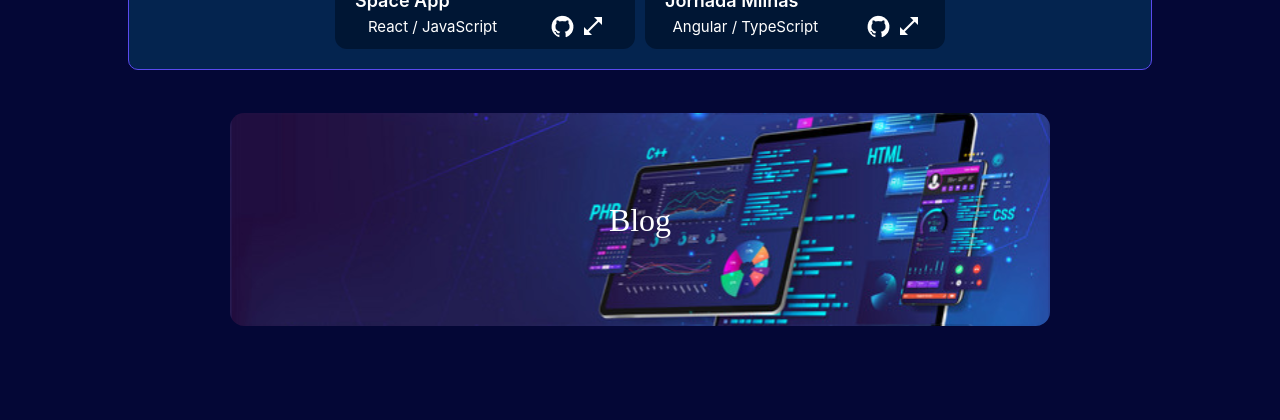
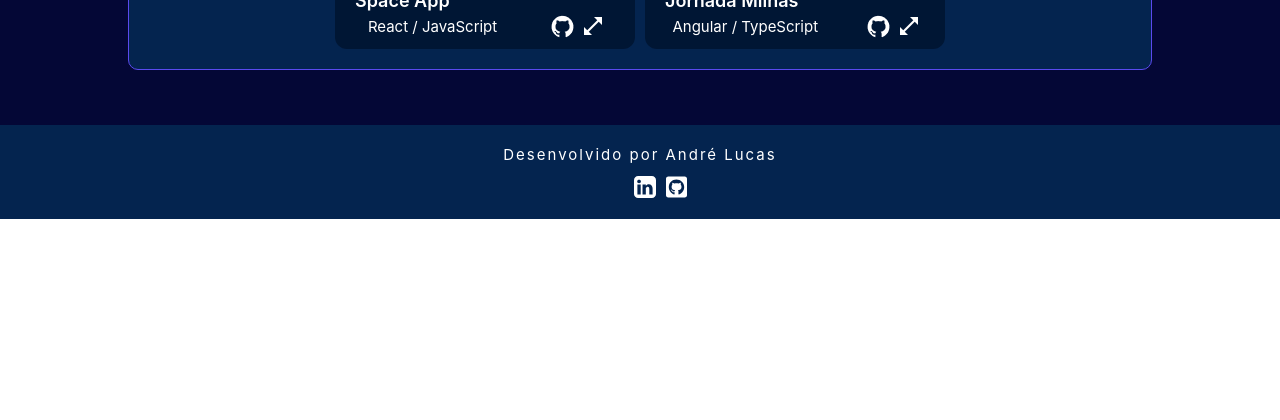
Before and after one commit to andrelucca99/new_portfolio, a React (Vite) app: page /projetos in a window 1280 px wide. Shown: the part 946-1366 px from the top of the page. After the commit the page ends 1165 px from the top, so only its background shows below. Built offline with nearby package versions, Linux system fonts and the light colour scheme.

Commit message:
refactor: pequenas mudanças no projeto

```diff
--- a/src/components/Banner/index.tsx
+++ b/src/components/Banner/index.tsx
@@ -1,5 +1,4 @@
 import styled from 'styled-components';
-import { BannerProps } from '../../utils/types';
 
 const BannerStyled = styled.section`
   width: 80%;
@@ -14,28 +13,14 @@ const BannerStyled = styled.section`
   justify-content: center;
 `;
 
-const TitleStyled = styled.h1`
-  max-width: 350px;
-  text-align: center;
-
-  font-family: ${({ theme }) => theme.fonts.segundary};
-  font-size: ${({ theme }) => theme.size.xl};
-  font-weight: ${({ theme }) => theme.weight.regular};
-  color: ${({ theme }) => theme.textColor.primary};
-
-  position: absolute;
-  z-index: 1;
-`;
-
 const ImageStyled = styled.img`
   max-width: 100%;
   z-index: 0;
 `;
 
-function Banner({ text, image }: BannerProps) {
+function Banner({ image } : { image: string }) {
   return (
     <BannerStyled>
-      <TitleStyled>{text}</TitleStyled>
       <ImageStyled src={ image } alt="banner" />
     </BannerStyled>
   );
--- a/src/pages/Home/index.tsx
+++ b/src/pages/Home/index.tsx
@@ -144,7 +144,7 @@ function Home() {
             Como desenvolvedor, sou apaixonado por
             aprender e compartilhar conhecimento, sempre aberto a novas conexões.
           </p>
-          <Button text="saiba mais" url="/sobre" />
+          <Button text="Saiba mais" url="/sobre" />
         </div>
         <PerfilPhoto src={ Photo } alt="Foto de perfil do André" />
       </SectionBanner>
@@ -179,10 +179,7 @@ function Home() {
         </SectionArticles>
       </SectionPrincipal>
 
-      <Banner
-        text="Blog"
-        image={ fotoBanner }
-      />
+      <Banner image={ fotoBanner } />
     </HomeStyled>
   );
 }
--- a/src/pages/Projects/index.tsx
+++ b/src/pages/Projects/index.tsx
@@ -1,8 +1,6 @@
 import styled from 'styled-components';
 import { Helmet } from 'react-helmet';
-import Banner from '../../components/Banner';
 
-import foto from '../../assets/images/Banner.svg';
 import Card from '../../components/Card';
 
 import project from './utils/data/projects.json';
@@ -52,8 +50,6 @@ function Projects() {
               />
             ))}
       </ProjectsCards>
-
-      <Banner text="Blog" image={ foto } />
     </ProjectContent>
   );
 }
--- a/src/utils/types/index.ts
+++ b/src/utils/types/index.ts
@@ -1,8 +1,3 @@
-export type BannerProps = {
-  text: string,
-  image: string
-};
-
 export type IconesProps = {
   icon1: string,
   icon2: string,
```
